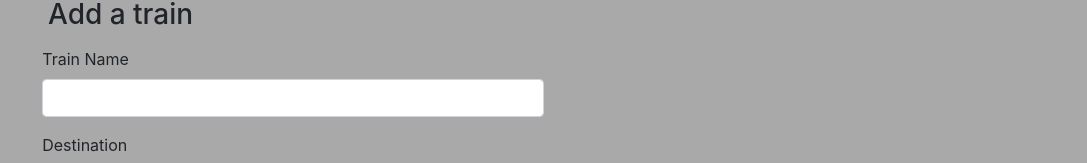
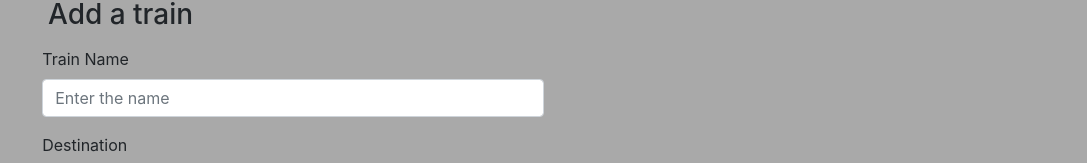
Before and after one commit to jldueyusa/Train-Schedule, a plain HTML site: page index.html in a window 1280 px wide. Shown: the part 409-572 px from the top of the page, without its empty margins (96-1183 px from the left). Drawn offline with nearby package versions, Linux system fonts and the light colour scheme; no server answers.

Commit message:
minor text update

```diff
--- a/index.html
+++ b/index.html
@@ -75,7 +75,7 @@
 
         <div class="form-group">
             <label for="formGroupExampleInput"> Train Name</label>
-            <input type="text" class="form-control" id="name" placeholder=" ">
+            <input type="text" class="form-control" id="name" placeholder="Enter the name">
         </div>
         <div class="form-group">
             <label for="formGroupExampleInput">Destination</label>
```
